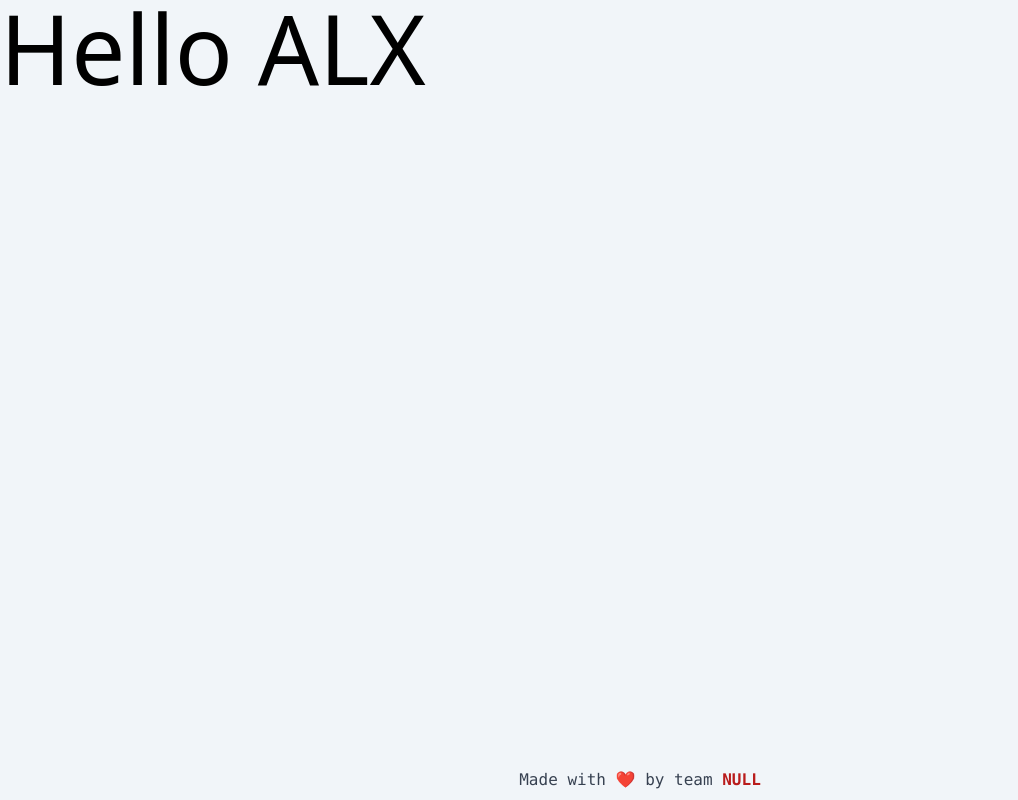
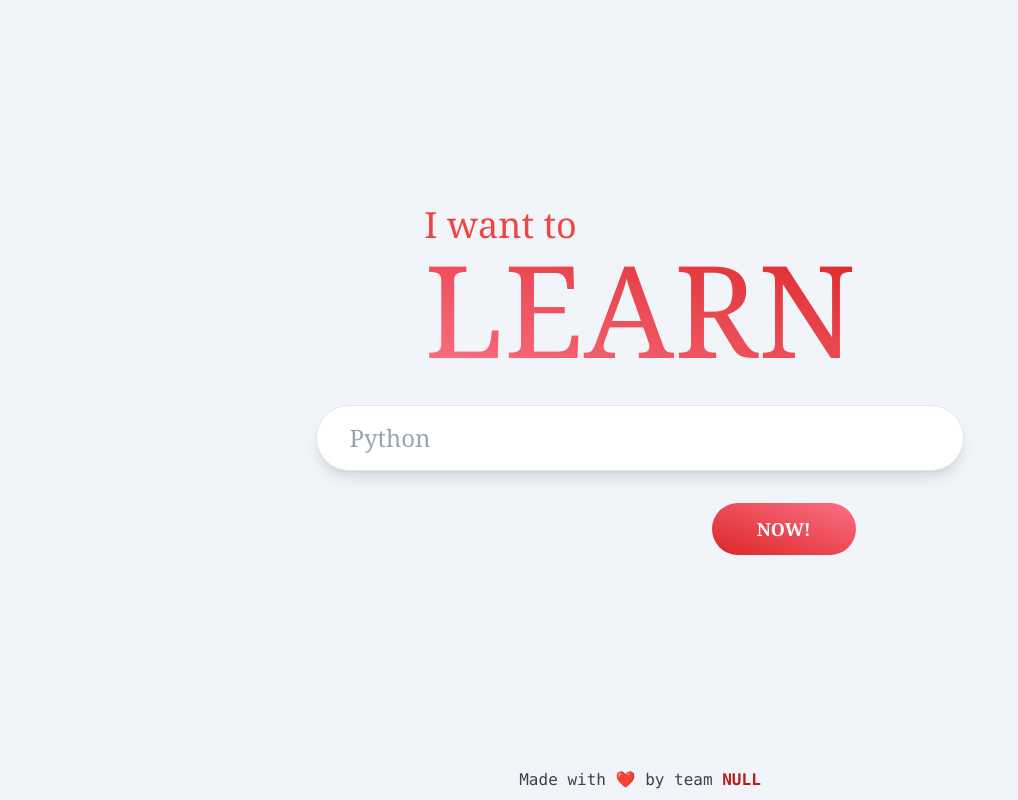
Before and after one commit to ALX-NULL/roundOf11, a React (Vite) app in the folder client/: page / in a window 1280 px wide. Shown: the whole page, without its empty margins (0-1018 px from the left). Built offline with nearby package versions, Linux system fonts and the light colour scheme.

Commit message:
created static home page

```diff
--- /dev/null
+++ b/client/src/HomePage.tsx
@@ -0,0 +1,14 @@
+export default function HomePage() {
+  return (
+    <form className="mx-auto flex flex-col items-center justify-center w-full p-8" action="">
+    <div className="text-red-500 dark:text-teal-400 text-4xl font-serif flex-col flex">
+    <span>I want to</span>
+    <h1 className="bg-gradient-to-bl from-red-600 dark:from-teal-700 to-rose-400 dark:to-teal-200 bg-clip-text text-transparent text-9xl">LEARN</h1>
+    <input className="w-[150%] my-8 text-gray-800 dark:text-gray-200 dark:bg-gray-900 self-center rounded-full outline-none border dark:border-gray-800 focus:border-rose-400 dark:focus:border-teal-200 shadow-lg py-4 px-8 max-w-[90vw] text-2xl duration-100 hover:shadow-xl dark:shadow-gray-950 dark:hover:shadow-gray-950" id="q" name="q" placeholder="Python"/>
+    <button type="submit" className="bg-gradient-to-tr from-red-600 dark:from-teal-700 to-rose-400 dark:to-teal-200 ml-auto duration-100 rounded-full w-36 py-3 text-lg font-semibold bg-red-500 text-white dark:text-gray-800 active:translate-y-0 hover:-translate-y-1">
+    NOW!
+    </button>
+    </div>
+    </form>
+  );
+}
--- a/client/src/main.tsx
+++ b/client/src/main.tsx
@@ -1,11 +1,11 @@
 import { StrictMode } from 'react'
 import { createRoot } from 'react-dom/client'
 import { createBrowserRouter, RouterProvider } from 'react-router-dom';
-import App from './App.tsx'
+import HomePage from './HomePage.tsx';
 import './index.css'
 
 const router = createBrowserRouter([
-  {path: '/', element: <App />}
+  {path: '/', element: <HomePage />}
 ]);
 
 createRoot(document.getElementById('root')!).render(
```
